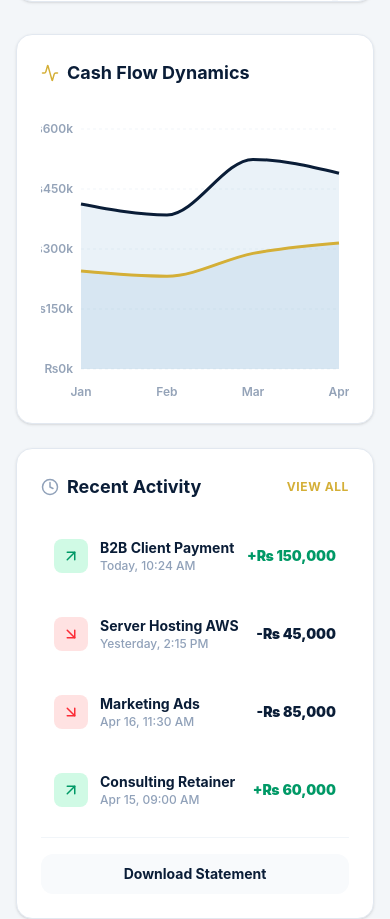
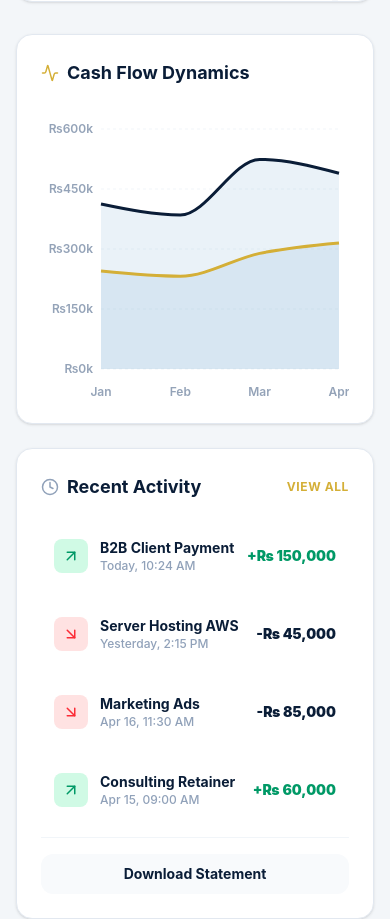
Before and after one commit to muhammad18939-design/the-ledger-guys, a React (Vite) app: page / in a window 390 px wide. Shown: the part 974-1893 px from the top of the page. Built offline with nearby package versions, Linux system fonts and the light colour scheme; the HTML template or start-up script is replaced by a standard one.

Commit message:
Fixed mobile responsiveness and sidebar tabs bug

```diff
--- a/src/pages/Home.jsx
+++ b/src/pages/Home.jsx
@@ -292,7 +292,7 @@ const Home = () => {
           </div>
           <div style={{ width: '100%', height: 280 }}>
             <ResponsiveContainer>
-              <AreaChart data={cashFlowData} margin={{ top: 10, right: 10, left: -20, bottom: 0 }}>
+              <AreaChart data={cashFlowData} margin={{ top: 10, right: 10, left: 0, bottom: 0 }}>
                 <CartesianGrid strokeDasharray="3 3" vertical={false} stroke="#f1f5f9" />
                 <XAxis dataKey="month" stroke="#94a3b8" fontSize={12} tickLine={false} axisLine={false} dy={10} fontWeight={600} />
                 <YAxis stroke="#94a3b8" fontSize={12} tickLine={false} axisLine={false} tickFormatter={(value) => `₨${value/1000}k`} fontWeight={600} />
```
